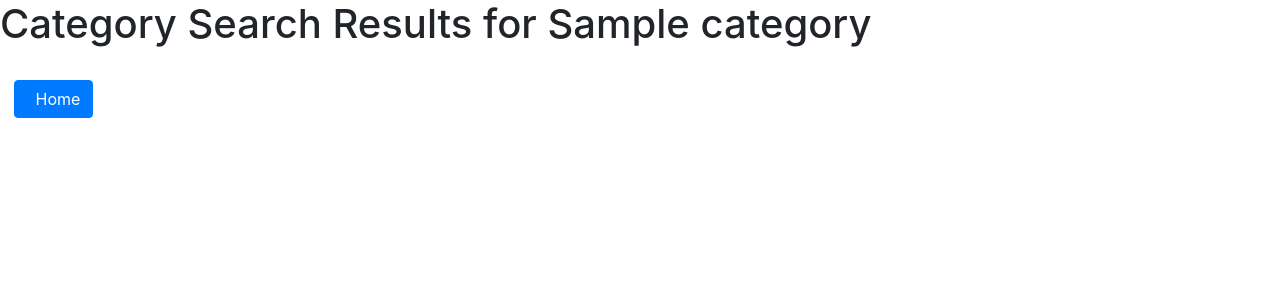
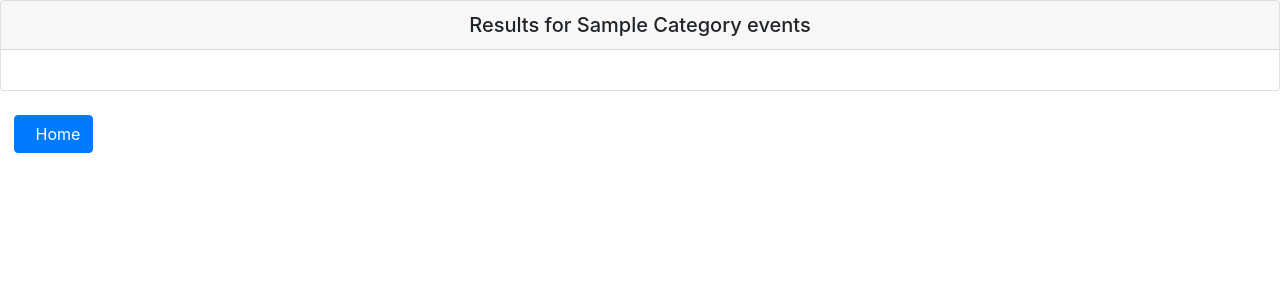
Before and after one commit to AaronGoldsmith1/jobber, a Django app: template main_app/templates/event/category-search-results.html in a window 1280 px wide. Shown: the part 56-356 px from the top of the page. Run offline with Django 3.2, Linux system fonts and the light colour scheme; the template is opened without the code that fills it: most values are stand-ins (such as "Sample title", 1, 10 or a date in 2020); some libraries are stand-ins or nearby versions.

Commit message:
style category results page

```diff
--- a/main_app/templates/event/category-search-results.html
+++ b/main_app/templates/event/category-search-results.html
@@ -1,14 +1,16 @@
 {% extends 'base.html' %}
 {% block content %}
 
-
-<h1>Category Search Results for {{category}}</h1>
-
-<ul class="list-group">
-  {% for event in search_results %}
-    <li class="list-group-item">{{event.title}} - {{event.dateTime}} - <a href="{% url 'event_detail' event.id %}">Details</a> </li>
-  {% endfor %}
-</ul>
+<div class="card">
+  <h5 class="card-header text-center">Results for {{category | title}} events</h5>
+  <div class="card-body">
+    <ul class="list-group">
+     {% for event in search_results %}
+      <li class="list-group-item">{{event.title}} - {{event.dateTime}} - <a href="{% url 'event_detail' event.id %}">Details</a> </li>
+    {% endfor %}
+    </ul>
+  </div>
+</div>
 
 <br>
 
```
